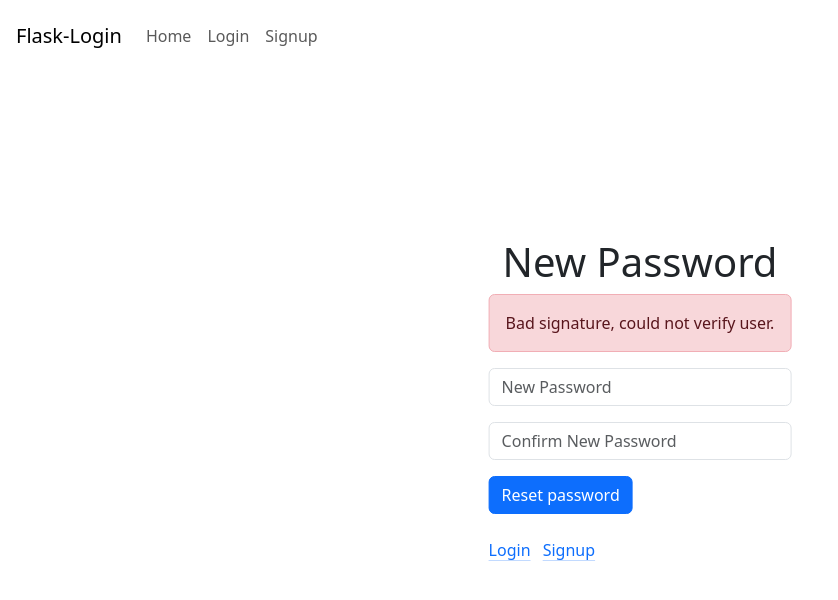
After one commit to faridisayev/Flask-Login-2FA, a Flask app: page /auth/new_password/1 in a window 1280 px wide. The commit adds this page. Shown: the top 600 px of the page, without its empty margins (0-838 px from the left). Run offline with Flask 3, Linux system fonts and the light colour scheme.

Commit message:
Add reset password feature

```diff
--- a/app/__init__.py
+++ b/app/__init__.py
@@ -1,6 +1,6 @@
 from flask import Flask, render_template
 from config import Config
-from app.extensions import db, login_manager, limiter
+from app.extensions import db, login_manager, limiter, mail
 
 def create_app(create_config=Config):
     app = Flask(__name__)
@@ -9,6 +9,7 @@ def create_app(create_config=Config):
     db.init_app(app)
     login_manager.init_app(app)
     limiter.init_app(app)
+    mail.init_app(app)
 
     # blueprints
 
--- a/app/auth/forms.py
+++ b/app/auth/forms.py
@@ -25,6 +25,15 @@ class LoginForm(FlaskForm):
     remember_me = BooleanField()
     submit = SubmitField('Login')
 
-class VerifyForm(FlaskForm):
+class ResetPasswordForm(FlaskForm):
     email = EmailField(validators=[InputRequired(), Length(max=80)])
-    submit = SubmitField('Submit')
+    submit = SubmitField('Reset password')
+
+    def validate_email(self, email):
+        existing_email = Account.query.filter_by(email = email.data).first()
+        if not existing_email: raise ValidationError('User with this email does not exist.')
+
+class NewPasswordForm(FlaskForm):
+    new_password = PasswordField(validators=[InputRequired(), Regexp(re.compile(r"^(?=.*\d)(?=.*[a-z])(?=.*[A-Z]).{8,80}$"))])
+    confirm_new_password = PasswordField(validators=[InputRequired(), EqualTo('new_password')])
+    submit = SubmitField('Reset password')
--- a/app/auth/routes.py
+++ b/app/auth/routes.py
@@ -1,10 +1,15 @@
-from flask import render_template, flash, redirect, request, url_for
+from flask import render_template, flash, redirect, request, url_for, session
 from app.auth import bp
-from app.extensions import db, limiter
+from app.extensions import db, limiter, mail
 from app.models.account import Account
-from app.auth.forms import SignupForm, LoginForm
+from app.auth.forms import SignupForm, LoginForm, NewPasswordForm, ResetPasswordForm
 from flask_bcrypt import generate_password_hash, check_password_hash
 from flask_login import login_user
+from flask_mail import Message
+from itsdangerous import URLSafeTimedSerializer, SignatureExpired, BadSignature
+import os
+
+serializer = URLSafeTimedSerializer(os.environ.get('SECRET_KEY'))
 
 @bp.route('/login', methods = ['GET', 'POST'])
 @limiter.limit('10/minute')
@@ -30,3 +35,34 @@ def signup():
         flash('You have successfully signed up.', 'success')
         return redirect(url_for('auth.signup'))
     return render_template('auth/signup.html', form = form)
+
+@bp.route('/reset_password', methods = ['GET', 'POST'])
+@limiter.limit('10/minute')
+def reset_password():
+    form = ResetPasswordForm()
+    if form.validate_on_submit():
+        link = url_for('auth.new_password', token = serializer.dumps(form.email.data, salt = 'verify'), _external = True)
+        mail.send(Message('Reset Password', sender = os.environ.get('MAIL_USERNAME'), recipients = [form.email.data], body = f'Click this link to reset your password: {link}'))
+        flash(f'Verification link has been sent to {form.email.data}', 'success')
+        return redirect(url_for('auth.reset_password'))
+    return render_template('auth/reset_password.html', form = form)
+
+@bp.route('/new_password/<token>', methods = ['GET', 'POST'])
+@limiter.limit('10/minute')
+def new_password(token):
+
+    try:
+        email = serializer.loads(token, max_age = 180, salt = 'verify')
+    except SignatureExpired:
+        flash('Signature has been expired, could not verify user.', 'danger')
+    except BadSignature:
+        flash('Bad signature, could not verify user.', 'danger')
+
+    form = NewPasswordForm()
+    if form.validate_on_submit():
+        user = Account.query.filter_by(email = email).first()
+        user.password = generate_password_hash(form.new_password.data)
+        db.session.add(user)
+        db.session.commit()
+        flash('Password has been successfully reset.', 'success')
+    return render_template('auth/new_password.html', form = form)
--- a/app/extensions.py
+++ b/app/extensions.py
@@ -24,3 +24,9 @@ login_manager.login_message_category = 'success'
 @login_manager.user_loader
 def load_user(user_id):
     return Account.query.get(int(user_id))
+
+# Flask-Mail
+
+from flask_mail import Mail
+
+mail = Mail()
--- a/app/templates/auth/login.html
+++ b/app/templates/auth/login.html
@@ -35,6 +35,9 @@
             Remember me: {{ form.remember_me(class = 'form-check-input') }}
         </div>
         {{ form.submit(class = 'btn btn-primary') }}
-        <a href="{{ url_for('auth.signup') }}" class="link-primary link-offset-2 link-underline-opacity-25 link-underline-opacity-100-hover ms-2">Signup instead</a>
+        <a href="{{ url_for('auth.signup') }}" class="link-primary link-offset-2 link-underline-opacity-25 link-underline-opacity-100-hover ms-2">Signup</a>
+        <br>
+        <br>
+        <a href="{{ url_for('auth.reset_password') }}" class="link-primary link-offset-2 link-underline-opacity-25 link-underline-opacity-100-hover">Forgot password?</a>
     </form>
 {% endblock %}
--- /dev/null
+++ b/app/templates/auth/new_password.html
@@ -0,0 +1,40 @@
+{% extends 'base.html' %}
+
+{% block title %}New Password{% endblock %}
+
+{% block body %}
+    <form method="post">
+        <h1 class="text-center">New Password</h1>
+        {% for category, message in get_flashed_messages(True) %}
+            <div class="alert alert-{{ category }}">
+                {{ message }}
+            </div>
+        {% endfor %}
+        {{ form.csrf_token }}
+        <div class="mb-3">
+            {{ form.new_password(class = 'form-control', placeholder = 'New Password') }}
+            {% if form.new_password.errors %}
+                {% for error in form.new_password.errors %}
+                    <div class="alert alert-danger mt-1">
+                        {{ error }}
+                    </div>
+                {% endfor %}
+            {% endif %}
+        </div>
+        <div class="mb-3">
+            {{ form.confirm_new_password(class = 'form-control', placeholder = 'Confirm New Password') }}
+            {% if form.confirm_new_password.errors %}
+                {% for error in form.confirm_new_password.errors %}
+                    <div class="alert alert-danger mt-1">
+                        {{ error }}
+                    </div>
+                {% endfor %}
+            {% endif %}
+        </div>
+        {{ form.submit(class = 'btn btn-primary') }}
+        <br>
+        <br>
+        <a href="{{ url_for('auth.login') }}" class="link-primary link-offset-2 link-underline-opacity-25 link-underline-opacity-100-hover">Login</a>
+        <a href="{{ url_for('auth.reset_password') }}" class="link-primary link-offset-2 link-underline-opacity-25 link-underline-opacity-100-hover ms-2">Signup</a>
+    </form>
+{% endblock %}
--- a/app/templates/auth/signup.html
+++ b/app/templates/auth/signup.html
@@ -52,6 +52,9 @@
             {% endif %}
         </div>
         {{ form.submit(class = 'btn btn-primary') }}
-        <a href="{{ url_for('auth.login') }}" class="link-primary link-offset-2 link-underline-opacity-25 link-underline-opacity-100-hover ms-2">Login instead</a>
+        <a href="{{ url_for('auth.login') }}" class="link-primary link-offset-2 link-underline-opacity-25 link-underline-opacity-100-hover ms-2">Login</a>
+        <br>
+        <br>
+        <a href="{{ url_for('auth.reset_password') }}" class="link-primary link-offset-2 link-underline-opacity-25 link-underline-opacity-100-hover">Forgot password?</a>
     </form>
 {% endblock %}
--- a/config.py
+++ b/config.py
@@ -6,3 +6,8 @@ class Config:
     SECRET_KEY = os.environ.get('SECRET_KEY')
     SQLALCHEMY_DATABASE_URI = 'sqlite:///' + os.path.join(basedir, 'database.db')
     SQLALCHEMY_TRACK_MODIFICATIONS = False
+    MAIL_SERVER = 'smtp.office365.com'
+    MAIL_PORT = 587
+    MAIL_USE_TLS = True
+    MAIL_USERNAME = os.environ.get('MAIL_USERNAME')
+    MAIL_PASSWORD = os.environ.get('MAIL_PASSWORD')
```
Also changed, not shown: app/templates/auth/reset_password.html (added, +30 -0 lines), database.db, 1 other file.
